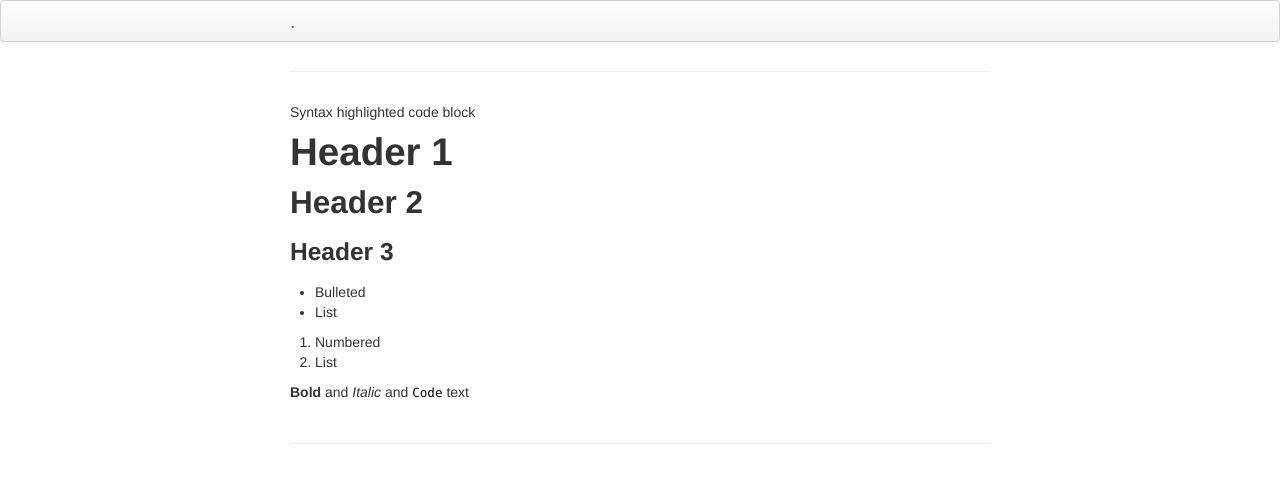
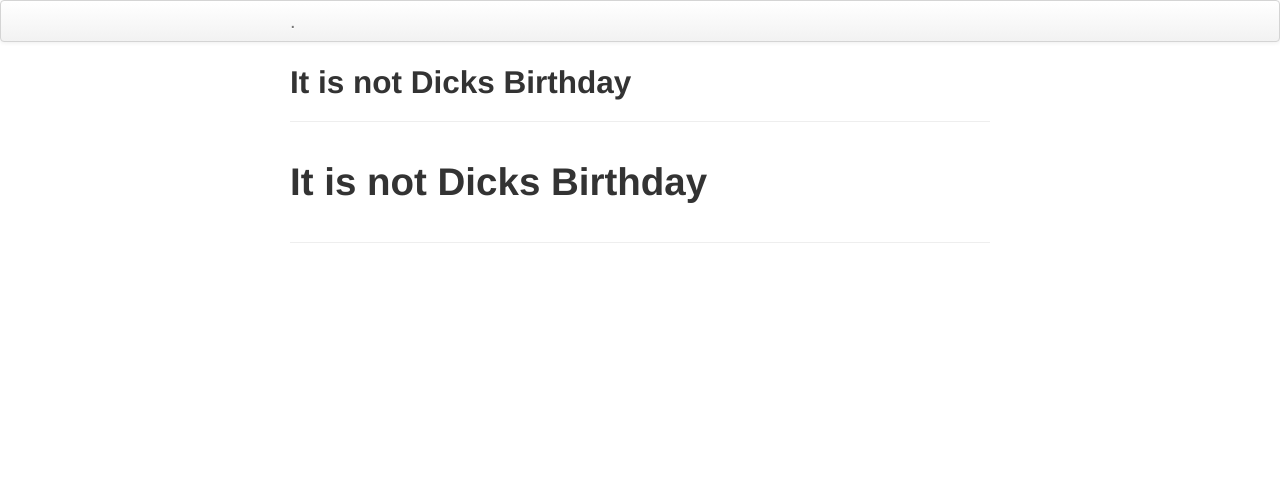
Before and after one commit to kyle-work/isitdicksbirthday.com, a Jekyll site: the page built from index.md, in a window 1280 px wide. Shown: the top 483 px of the page. Built offline with Jekyll 4.4.1, drawn with Linux system fonts in a browser that asks for light colours; our own code applies the rules of GitHub Pages for plain Markdown files.

Commit message:
Update index.md

```diff
--- a/index.md
+++ b/index.md
@@ -1,13 +1,2 @@
-Syntax highlighted code block
 
-# Header 1
-## Header 2
-### Header 3
-
-- Bulleted
-- List
-
-1. Numbered
-2. List
-
-**Bold** and _Italic_ and `Code` text
+# **It is not Dicks Birthday**
```
